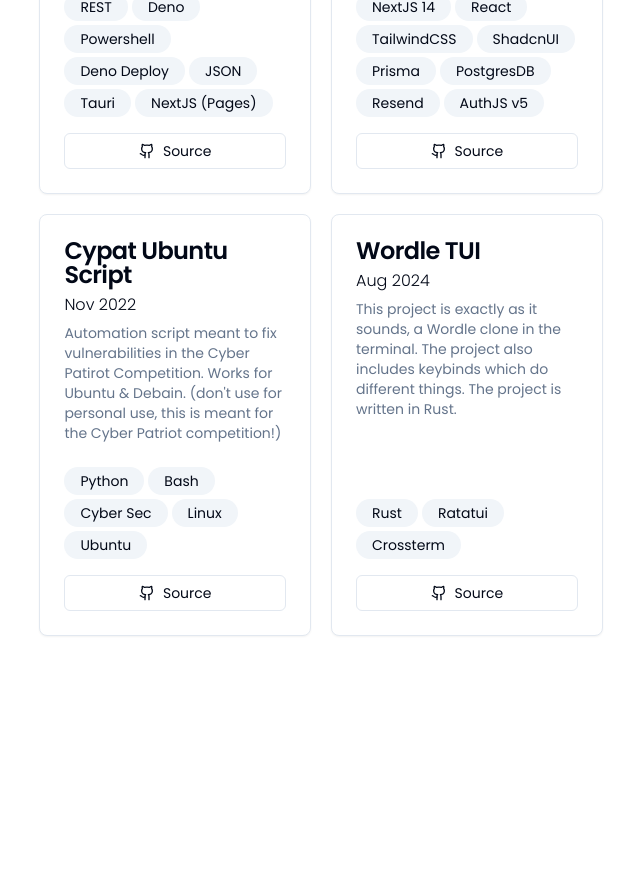
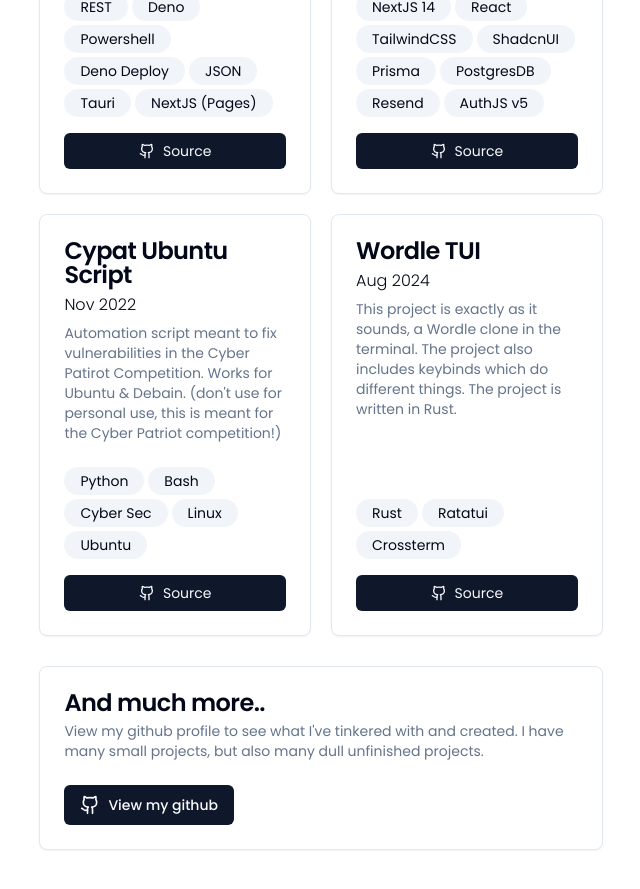
Before and after one commit to maytees/portfolio, a Next.js app: page / in a window 1280 px wide. Shown: the part 3460-4349 px from the top of the page, without its empty margins (319-959 px from the left). Built offline with nearby package versions, Linux system fonts and the light colour scheme.

Commit message:
feat: view my github

```diff
--- a/app/_components/Projects.tsx
+++ b/app/_components/Projects.tsx
@@ -2,13 +2,14 @@
 import { Button } from "@/components/ui/button";
 import {
   Card,
+  CardContent,
   CardDescription,
   CardFooter,
   CardHeader,
   CardTitle,
 } from "@/components/ui/card";
 import { motion, Variants } from "framer-motion";
-import { Github, Globe2 } from "lucide-react";
+import { Github, GithubIcon, Globe2 } from "lucide-react";
 import Link from "next/link";
 
 interface Project {
@@ -64,7 +65,7 @@
       "Tauri",
       "NextJS (Pages)",
     ],
-    source: "https://github.com/maytees/slhs-namecards",
+    source: "https://github.com/maytees/notbad",
   },
   {
     name: "NextJS Starter Template",
@@ -138,6 +139,23 @@
           )
         )}
       </div>
+      <Card className="mt-20">
+        <CardHeader>
+          <CardTitle>And much more..</CardTitle>
+          <CardDescription>
+            View my github profile to see what I've tinkered with and created. I
+            have many small projects, but also many dull unfinished projects.
+          </CardDescription>
+        </CardHeader>
+        <CardContent>
+          <Button className="gap-2 justify-start" asChild>
+            <Link href={"https://github.com/maytees"} target="_blank">
+              <GithubIcon className="size-5" />
+              View my github
+            </Link>
+          </Button>
+        </CardContent>
+      </Card>
     </div>
   );
 };
@@ -169,7 +187,7 @@
           </div>
           <div className="flex flex-row w-full gap-2">
             {props.website && (
-              <Button asChild size="sm" variant="outline" className="flex-1">
+              <Button asChild size="sm" className="flex-1">
                 <Link
                   href={props.website}
                   className="gap-2 font-normal"
@@ -181,7 +199,7 @@
               </Button>
             )}
             {props.source && (
-              <Button asChild size="sm" variant="outline" className="flex-1">
+              <Button asChild size="sm" className="flex-1">
                 <Link
                   href={props.source}
                   className="gap-2 font-normal"
```
